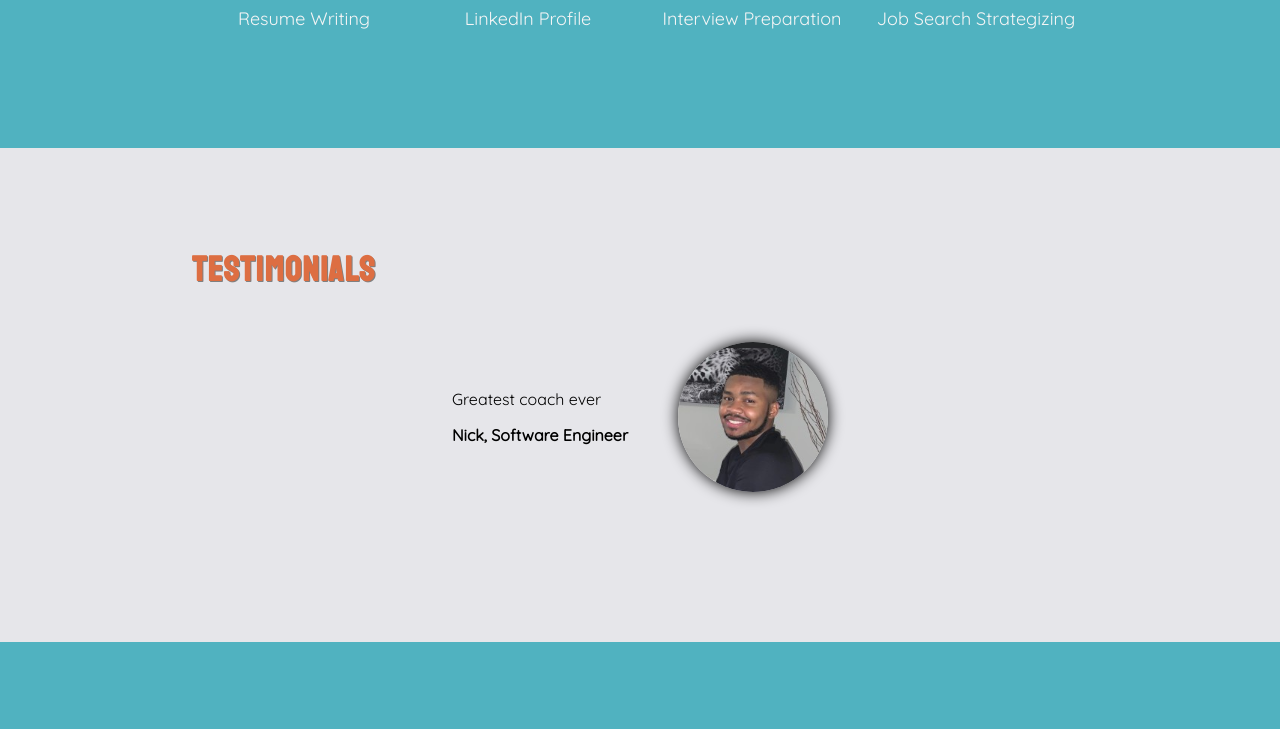
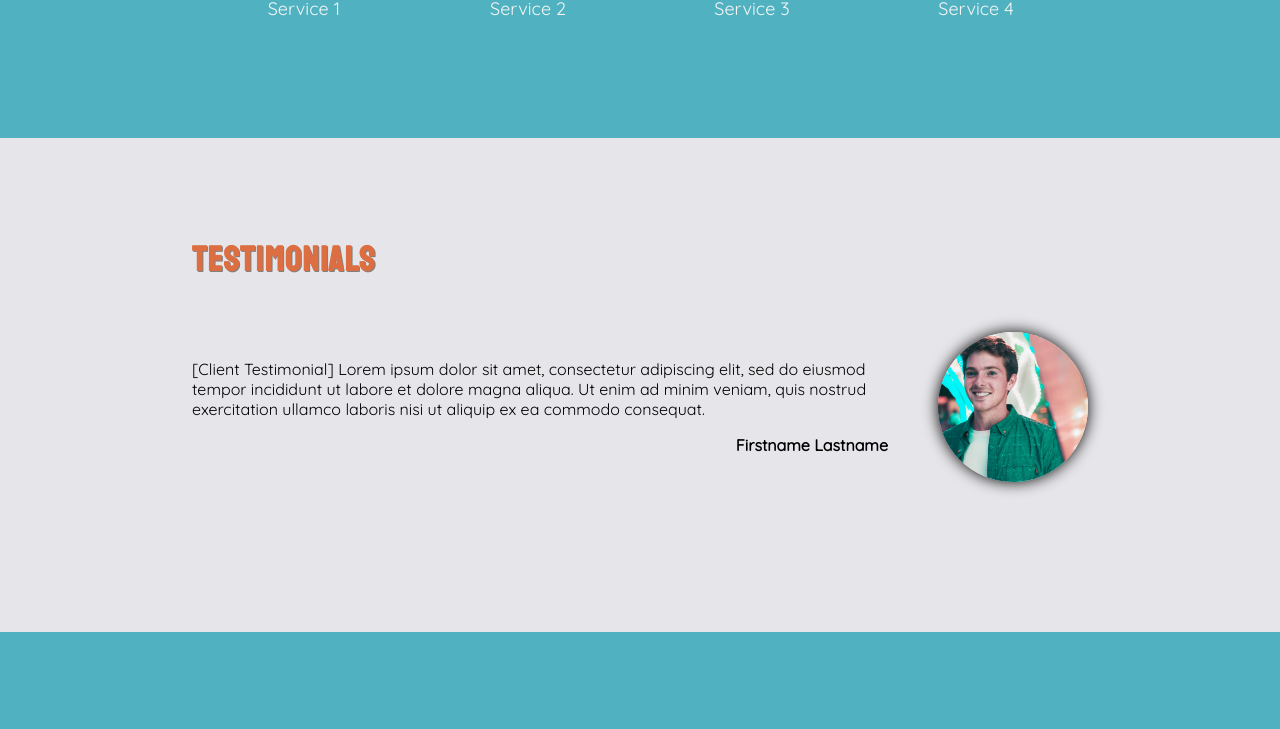
Before and after one commit to nicscobey/SmallBusinessWebsite, a plain HTML site: page index.html in a window 1280 px wide. Shown: the part 1749-2478 px from the top of the page. Drawn offline with Linux system fonts and the light colour scheme.

Commit message:
removed PII

```diff
--- a/index.html
+++ b/index.html
@@ -4,7 +4,7 @@
     <meta charset="UTF-8">
     <meta http-equiv="X-UA-Compatible" content="IE=edge">
     <meta name="viewport" content="width=device-width, initial-scale=1.0">
-    <title>Scobey Coaching, LLC</title>
+    <title>Your Business Website</title>
     <link rel="stylesheet" href="style.css">
     <link rel="preconnect" href="https://fonts.gstatic.com">
     <link rel="icon" href="Images/imageedit_4_7422180641.png">
@@ -14,23 +14,23 @@
 <body>
     <main>
         <div class="section" id="section0">
-            <p id="intro">Hey there &mdash; I'm Nic!</p>
+            <p id="intro">Hey there &mdash; I'm [Name]!</p>
         </div>
         <div class="section" id="section6">
-            <p class="skill">Career Coaching</p>
+            <p class="skill">Skill One</p>
             <p class="skill divider"><strong>|</strong></p>
-            <p class="skill">Educational Technology</p>
+            <p class="skill">Skill Two</p>
             <p class="skill divider"><strong>|</strong></p>
-            <p class="skill">Program Management</p>
+            <p class="skill">Skill Three</p>
         </div>
         <div class="section" id="section1">
             <h2>About Me</h2>
             <div class="flex">
                 <div id="about">
-                    <p>I'm an educator and trainer who is committed to helping people recognize, communicate, and mobilize their full talents to create a better world. Blending skills in career coaching, along with principles of industrial-organizational psychology, I help individuals and teams maximize their abilities and ROI.</p>
-                    <p>Through my educational and professional experience, I found the value in leveraging technology to make a massive impact on the ways we instruct and train. With a background in education, human services, and technology, my goal is to leverage resources and data to implement best-in-class learning and development programs that will support the success of individuals, teams, and our global community.</p>
+                    <p>Lorem ipsum dolor sit amet, consectetur adipiscing elit, sed do eiusmod tempor incididunt ut labore et dolore magna aliqua. Ut enim ad minim veniam, quis nostrud exercitation ullamco laboris nisi ut aliquip ex ea commodo consequat. Duis aute irure dolor in reprehenderit in voluptate velit esse cillum dolore eu fugiat nulla pariatur. Excepteur sint occaecat cupidatat non proident, sunt in culpa qui officia deserunt mollit anim id est laborum.</p>
+                    <p>Lorem ipsum dolor sit amet, consectetur adipiscing elit, sed do eiusmod tempor incididunt ut labore et dolore magna aliqua. Ut enim ad minim veniam, quis nostrud exercitation ullamco laboris nisi ut aliquip ex ea commodo consequat. Duis aute irure dolor in reprehenderit in voluptate velit esse cillum dolore eu fugiat nulla pariatur. Excepteur sint occaecat cupidatat non proident, sunt in culpa qui officia deserunt mollit anim id est laborum.</p>
                 </div>
-                <img id="aboutImg" src="Images/IMG_0621.JPG">
+                <img id="aboutImg" src="Images/sergio-de-paula-c_GmwfHBDzk-unsplash.jpg">
             </div>
         </div>
         <div class="section" id="section2">
@@ -38,19 +38,19 @@
             <div class="flexServices">
                 <div class="service">
                     <img class="serviceImage" src="Images/Resume1.webp">
-                    <p class="serviceDescription">Resume Writing</p>
+                    <p class="serviceDescription">Service 1</p>
                 </div>
                 <div class="service">
                     <img class="serviceImage" src="Images/LinkedIn.png">
-                    <p class="serviceDescription">LinkedIn Profile</p>
+                    <p class="serviceDescription">Service 2</p>
                 </div>
                 <div class="service">
                     <img class="serviceImage" src="Images/interview.jpeg">
-                    <p class="serviceDescription">Interview Preparation</p>
+                    <p class="serviceDescription">Service 3</p>
                 </div>
                 <div class="service">
                     <img class="serviceImage" src="Images/Resume.jpeg">
-                    <p class="serviceDescription">Job Search Strategizing</p>
+                    <p class="serviceDescription">Service 4</p>
                 </div>
             </div>
         </div>
@@ -59,36 +59,36 @@
             <div class="slides">
                 <div id="flexTestimonials">
                     <div class="testimonialText">
-                        <p class="testimonial">Nic was invaluable throughout my graduate school application process. He showed genuine interest in my success and took special care in assisting me fine-tune my resume and prepare for interviews. Although I was initially very nervous about performing well in interviews, Nic helped me understand and conquer my fears, instilling me with confidence and determination. Nic's positive countenance and acute skill of connecting with students are strengths that make him stand out and enable him to adeptly provide guidance to students.</p>
-                        <p class="testName"><b>Jennifer, Registered Nurse & PhD Student</b></p>
+                        <p class="testimonial">[Client Testimonial] Lorem ipsum dolor sit amet, consectetur adipiscing elit, sed do eiusmod tempor incididunt ut labore et dolore magna aliqua. Ut enim ad minim veniam, quis nostrud exercitation ullamco laboris nisi ut aliquip ex ea commodo consequat. Duis aute irure dolor in reprehenderit in voluptate velit esse cillum dolore eu fugiat nulla pariatur.</p>
+                        <p class="testName"><b>Firstname Lastname</b></p>
                     </div>
-                    <img class="testimonialImg" src="Images/jennifer.jpeg">
+                    <img class="testimonialImg" src="Images/mubariz-mehdizadeh-t3zrEm88ehc-unsplash.jpg">
                 </div>
             </div>
             <div class="slides">
                 <div id="flexTestimonials">
                     <div class="testimonialText">
-                        <p class="testimonial">Greatest coach ever</p>
-                        <p class="testName"><b>Nick, Software Engineer</b></p>
+                        <p class="testimonial">[Client Testimonial] Lorem ipsum dolor sit amet, consectetur adipiscing elit, sed do eiusmod tempor incididunt ut labore et dolore magna aliqua. Ut enim ad minim veniam, quis nostrud exercitation ullamco laboris nisi ut aliquip ex ea commodo consequat.</p>
+                        <p class="testName"><b>Firstname Lastname</b></p>
                     </div>
-                    <img class="testimonialImg" src="Images/Nick.jpeg">
+                    <img class="testimonialImg" src="Images/ethan-hoover-0YHIlxeCuhg-unsplash.jpg">
                 </div>
             </div><div class="slides">
                 <div id="flexTestimonials">
                     <div class="testimonialText">
-                        <p class="testimonial">Nic has been very helpful in various aspects of my application process for graduate school. Specifically, his help in my resume building was one of the biggest contributions in my application preparation. He was able to help me avoid common resume errors and give useful alternatives to make my resume more effective in communicating my aspirations and skills.</p>
-                        <p class="testName"><b>Megumu, Architect</b></p>
+                        <p class="testimonial">[Client Testimonial] Lorem ipsum dolor sit amet, consectetur adipiscing elit, sed do eiusmod tempor incididunt ut labore et dolore magna aliqua. Ut enim ad minim veniam, quis nostrud exercitation ullamco laboris nisi ut aliquip ex ea commodo consequat. Duis aute irure dolor in reprehenderit in voluptate velit esse cillum dolore eu fugiat nulla pariatur. Excepteur sint occaecat cupidatat non proident, sunt in culpa qui officia deserunt mollit anim id est laborum.</p>
+                        <p class="testName"><b>Firstname Lastname</b></p>
                     </div>
-                    <img class="testimonialImg" src="Images/megumu.jpeg">
+                    <img class="testimonialImg" src="Images/christopher-campbell-rDEOVtE7vOs-unsplash.jpg">
                 </div>
             </div>
             <div class="slides">
                 <div id="flexTestimonials">
                     <div class="testimonialText">
-                        <p class="testimonial">I have had Nic as my career coach for the past year, and he has been so helpful and knowledgeable! He is very proactive, constantly sending out invites and reminders about upcoming workshops. He has been extremely helpful with helping me refine my resume and cover letter, as well as accommodating with last minute help sessions for interviews. He played a large role in helping me land my first laboratory job! He is very kind and open, and has many great tips and resources pertaining to networking, polishing resumes and cover letters, interviewing for jobs, etc. I would definitely recommend Nic!</p>
-                        <p class="testName"><b>Sophia, Microbiology LPA</b></p>
+                        <p class="testimonial">[Client Testimonial] Duis aute irure dolor in reprehenderit in voluptate velit esse cillum dolore eu fugiat nulla pariatur. Excepteur sint occaecat cupidatat non proident, sunt in culpa qui officia deserunt mollit anim id est laborum.</p>
+                        <p class="testName"><b>Firstname Lastname</b></p>
                     </div>
-                    <img class="testimonialImg" src="Images/sophia.jpeg">
+                    <img class="testimonialImg" src="Images/jonas-kakaroto-mjRwhvqEC0U-unsplash.jpg">
                 </div>
             </div>
         </div>
@@ -107,7 +107,7 @@
     </main>
 
     <header>
-        <img id="logo" src="Images/NS Logo 2@4x.png" height="75">
+        <img id="logo" src="Images/moritz-mentges-5MlBMYDsGBY-unsplash.jpg" height="75">
         <img id="hamburger-menu" src="https://ga-instruction.s3.amazonaws.com/assets/front-end-web-development/fewd-animations-lesson-images/img/hamburger.svg">
         <nav>
             <a href="#section0">Home</a>
@@ -123,7 +123,7 @@
     <div class="serviceWindow" id="serviceOne">
         <p class="closeWindow">&#x2716;</p>
         <div class="window">
-            <h3>Resume Writing</h3>
+            <h3>Service 1</h3>
             <img class="serviceImage" src="Images/Resume1.webp">
             <p>[Blurb About Service] Lorem ipsum dolor sit amet, consectetur adipiscing elit, sed do eiusmod tempor incididunt ut labore et dolore magna aliqua. Ut enim ad minim veniam, quis nostrud exercitation ullamco laboris nisi ut aliquip ex ea commodo consequat. Duis aute irure dolor in reprehenderit in voluptate velit esse cillum dolore eu fugiat nulla pariatur. Excepteur sint occaecat cupidatat non proident, sunt in culpa qui officia deserunt mollit anim id est laborum.</p>
             <p>[Blurb About Service] Lorem ipsum dolor sit amet, consectetur adipiscing elit, sed do eiusmod tempor incididunt ut labore et dolore magna aliqua. Ut enim ad minim veniam, quis nostrud exercitation ullamco laboris nisi ut aliquip ex ea commodo consequat. Duis aute irure dolor in reprehenderit in voluptate velit esse cillum dolore eu fugiat nulla pariatur. Excepteur sint occaecat cupidatat non proident, sunt in culpa qui officia deserunt mollit anim id est laborum.</p>
@@ -134,7 +134,7 @@
     <div class="serviceWindow" id="serviceTwo">
         <p class="closeWindow">&#x2716;</p>
         <div class="window">
-            <h3>LinkedIn Profile</h3>
+            <h3>Service 2</h3>
             <img class="serviceImage" src="Images/LinkedIn.png">
             <p>[Blurb About Service] Lorem ipsum dolor sit amet, consectetur adipiscing elit, sed do eiusmod tempor incididunt ut labore et dolore magna aliqua. Ut enim ad minim veniam, quis nostrud exercitation ullamco laboris nisi ut aliquip ex ea commodo consequat. Duis aute irure dolor in reprehenderit in voluptate velit esse cillum dolore eu fugiat nulla pariatur. Excepteur sint occaecat cupidatat non proident, sunt in culpa qui officia deserunt mollit anim id est laborum.</p>
             <p>[Blurb About Service] Lorem ipsum dolor sit amet, consectetur adipiscing elit, sed do eiusmod tempor incididunt ut labore et dolore magna aliqua. Ut enim ad minim veniam, quis nostrud exercitation ullamco laboris nisi ut aliquip ex ea commodo consequat. Duis aute irure dolor in reprehenderit in voluptate velit esse cillum dolore eu fugiat nulla pariatur. Excepteur sint occaecat cupidatat non proident, sunt in culpa qui officia deserunt mollit anim id est laborum.</p>
@@ -145,7 +145,7 @@
     <div class="serviceWindow" id="serviceThree">
         <p class="closeWindow">&#x2716;</p>
         <div class="window">
-            <h3>Interview Preparation</h3>
+            <h3>Service 3</h3>
             <img class="serviceImage" src="Images/interview.jpeg">
             <p>[Blurb About Service] Lorem ipsum dolor sit amet, consectetur adipiscing elit, sed do eiusmod tempor incididunt ut labore et dolore magna aliqua. Ut enim ad minim veniam, quis nostrud exercitation ullamco laboris nisi ut aliquip ex ea commodo consequat. Duis aute irure dolor in reprehenderit in voluptate velit esse cillum dolore eu fugiat nulla pariatur. Excepteur sint occaecat cupidatat non proident, sunt in culpa qui officia deserunt mollit anim id est laborum.</p>
             <p>[Blurb About Service] Lorem ipsum dolor sit amet, consectetur adipiscing elit, sed do eiusmod tempor incididunt ut labore et dolore magna aliqua. Ut enim ad minim veniam, quis nostrud exercitation ullamco laboris nisi ut aliquip ex ea commodo consequat. Duis aute irure dolor in reprehenderit in voluptate velit esse cillum dolore eu fugiat nulla pariatur. Excepteur sint occaecat cupidatat non proident, sunt in culpa qui officia deserunt mollit anim id est laborum.</p>
@@ -156,7 +156,7 @@
     <div class="serviceWindow" id="serviceFour">
         <p class="closeWindow">&#x2716;</p>
         <div class="window">
-            <h3>Job Search Strategizing</h3>
+            <h3>Service 4</h3>
             <img class="serviceImage" src="Images/Resume.jpeg">
             <p>[Blurb About Service] Lorem ipsum dolor sit amet, consectetur adipiscing elit, sed do eiusmod tempor incididunt ut labore et dolore magna aliqua. Ut enim ad minim veniam, quis nostrud exercitation ullamco laboris nisi ut aliquip ex ea commodo consequat. Duis aute irure dolor in reprehenderit in voluptate velit esse cillum dolore eu fugiat nulla pariatur. Excepteur sint occaecat cupidatat non proident, sunt in culpa qui officia deserunt mollit anim id est laborum.</p>
             <p>[Blurb About Service] Lorem ipsum dolor sit amet, consectetur adipiscing elit, sed do eiusmod tempor incididunt ut labore et dolore magna aliqua. Ut enim ad minim veniam, quis nostrud exercitation ullamco laboris nisi ut aliquip ex ea commodo consequat. Duis aute irure dolor in reprehenderit in voluptate velit esse cillum dolore eu fugiat nulla pariatur. Excepteur sint occaecat cupidatat non proident, sunt in culpa qui officia deserunt mollit anim id est laborum.</p>
--- a/style.css
+++ b/style.css
@@ -137,6 +137,7 @@ ul {
     height: 75px;
     border-radius: 100%;
     box-shadow: 0px 0px 15px;
+    object-fit: cover;
 }
 
 #self, #aboutImg {
```
Also changed, not shown: Images/IMG_0621.JPG (deleted), Images/NS Logo 2@4x.png (deleted), Images/Nick B.jpeg (deleted), Images/Nick.jpeg (deleted), Images/christopher-campbell-rDEOVtE7vOs-unsplash.jpg (added), Images/ethan-hoover-0YHIlxeCuhg-unsplash.jpg (added), Images/jennifer.jpeg (deleted), Images/jonas-kakaroto-mjRwhvqEC0U-unsplash.jpg (added), Images/megumu.jpeg (deleted), Images/sophia.jpeg (deleted), 4 other files.
